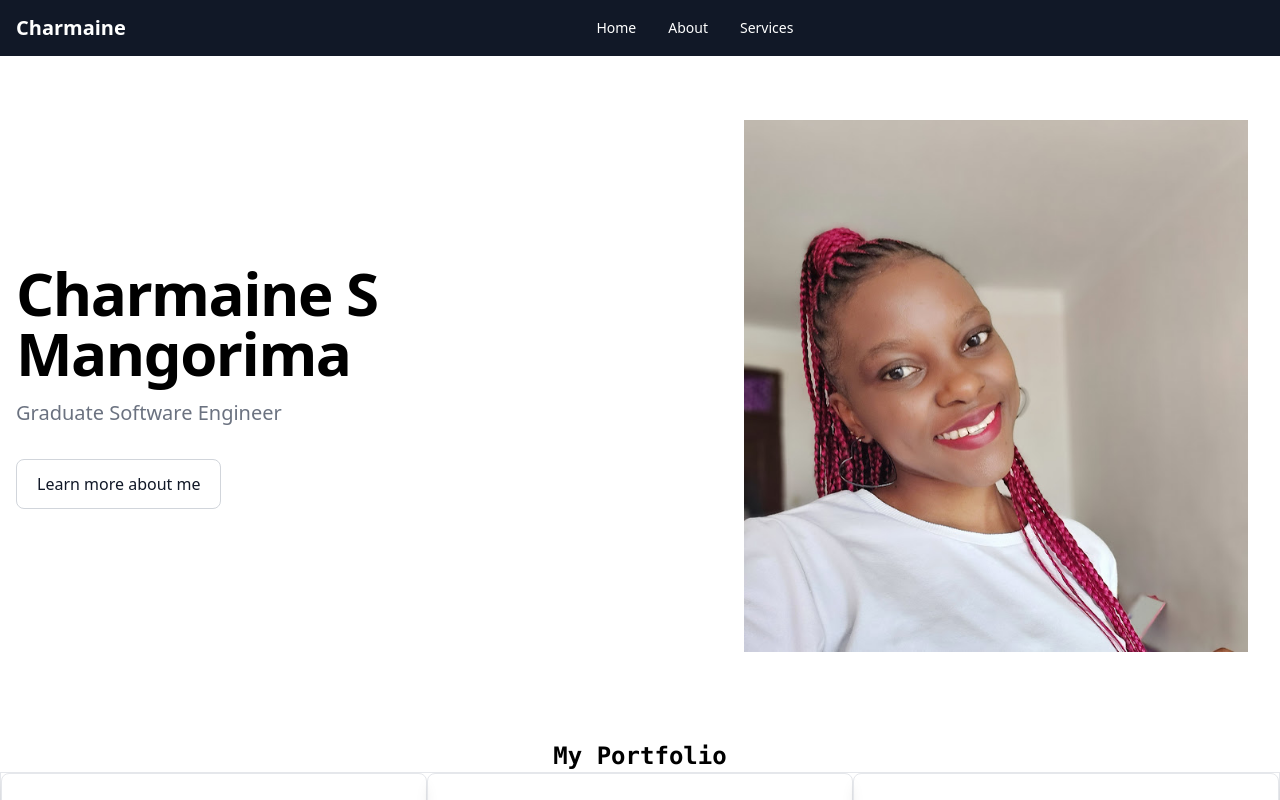
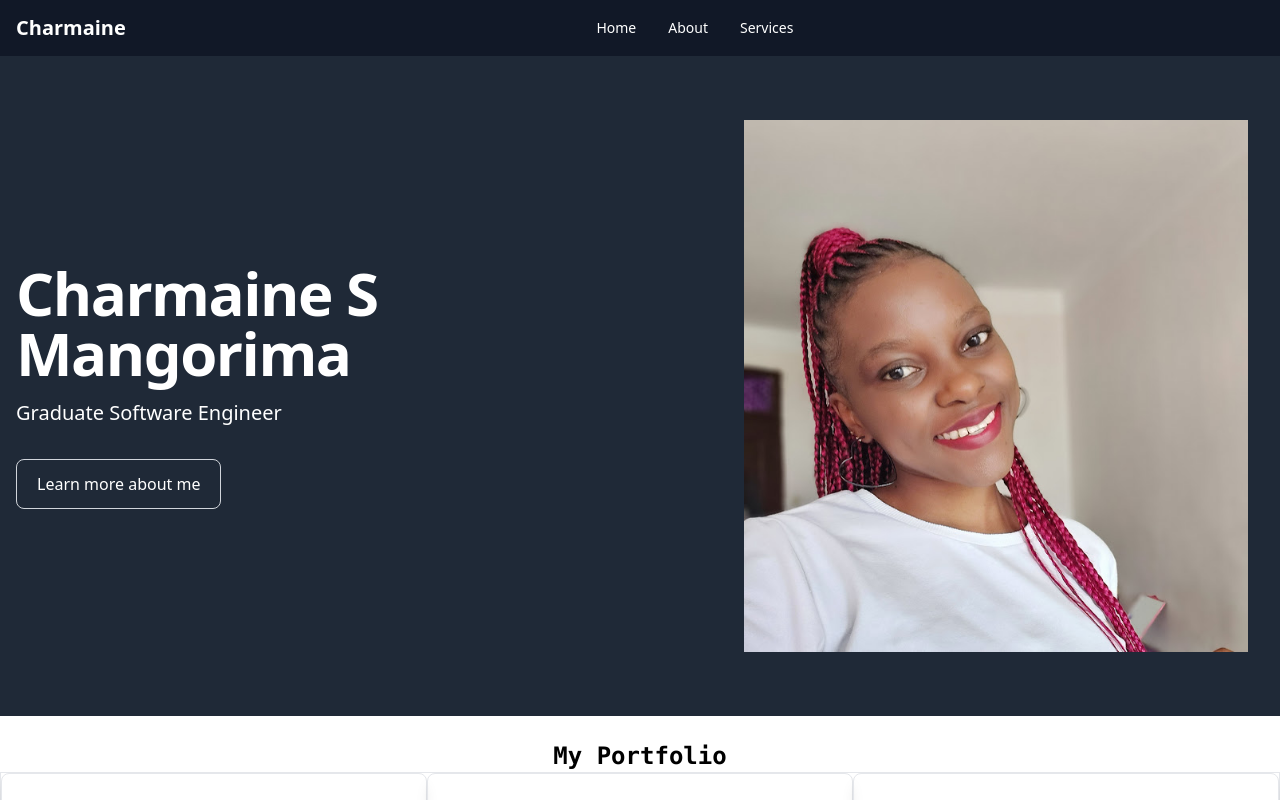
Before and after one commit to charmainemimie/portfolio, a React (Vite) app: page / in a window 1280 px wide. Shown: the top 800 px of the page. Built offline with nearby package versions, Linux system fonts and the light colour scheme.

Commit message:
updated Hero

```diff
--- a/src/components/Hero.jsx
+++ b/src/components/Hero.jsx
@@ -3,13 +3,13 @@ import Mimie from '../assets/mimie.jpg'
 const Hero = () => {
   return (
 
-    <section className="bg-white dark:bg-gray-900">
+    <section className="bg-gray-800">
     <div className="grid max-w-screen-xl px-4 py-8 mx-auto lg:gap-8 xl:gap-0 lg:py-16 lg:grid-cols-12">
         <div className="mr-auto place-self-center lg:col-span-7">
-            <h1 className="max-w-2xl mb-4 text-4xl font-extrabold tracking-tight leading-none md:text-5xl xl:text-6xl dark:text-white">Charmaine S Mangorima</h1>
-            <p className="max-w-2xl mb-6 font-light text-gray-500 lg:mb-8 md:text-lg lg:text-xl dark:text-gray-400">Graduate Software Engineer</p>
+            <h1 className="max-w-2xl mb-4 text-4xl font-extrabold tracking-tight leading-none md:text-5xl xl:text-6xl text-white">Charmaine S Mangorima</h1>
+            <p className="max-w-2xl mb-6 font-light text-white lg:mb-8 md:text-lg lg:text-xl dark:text-gray-400">Graduate Software Engineer</p>
 
-            <Link to='/about' className="inline-flex items-center justify-center px-5 py-3 text-base font-medium text-center text-gray-900 border border-gray-300 rounded-lg hover:bg-gray-100 focus:ring-4 focus:ring-gray-100 dark:text-white dark:border-gray-700 dark:hover:bg-gray-700 dark:focus:ring-gray-800">
+            <Link to='/about' className="inline-flex items-center justify-center px-5 py-3 text-base font-medium text-center text-white border border-gray-300 rounded-lg hover:bg-gray-100 focus:ring-4 focus:ring-gray-100 dark:text-white dark:border-gray-700 dark:hover:bg-gray-700 dark:focus:ring-gray-800">
                 Learn more about me
             </Link>
         </div>
--- a/src/pages/About.jsx
+++ b/src/pages/About.jsx
@@ -20,7 +20,6 @@ import {
 
 const About = () => (
   <div className="pt-12 border">
-    <Header />
     <h1 className="text-2xl decoration-blue-950 font-bold font-mono">
       <marquee> About Charmaine Mangorima</marquee>
     </h1>
--- a/src/pages/Services.jsx
+++ b/src/pages/Services.jsx
@@ -6,7 +6,7 @@ const Services = () => {
     <>
 
 
-      <br /><br /><h2 className="center text-2xl decoration-blue-950 font-bold font-mono">Here are some of the services that I offer...</h2><br />
+      <br /><br /><h2 className="text-center text-2xl decoration-blue-950 font-bold font-mono">Here are some of the services that I offer...</h2><br />
     <div className="border border-radius-12 flex flex-wrap justify-between pb-3">
 
 
```
